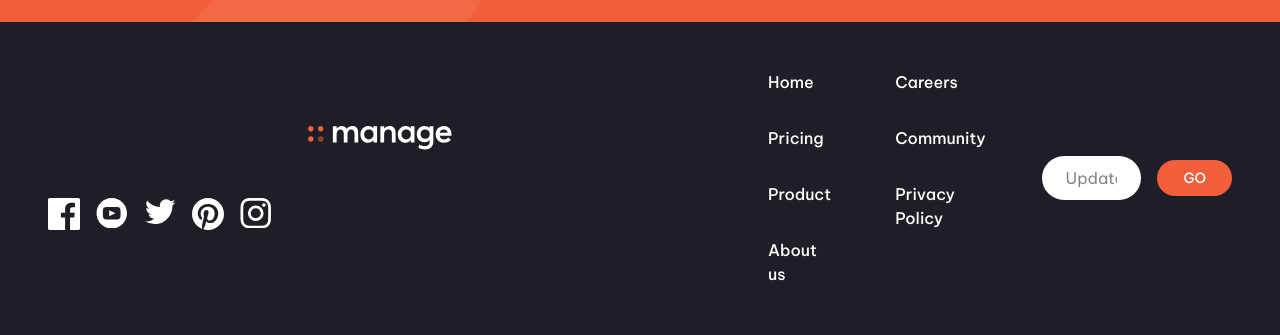
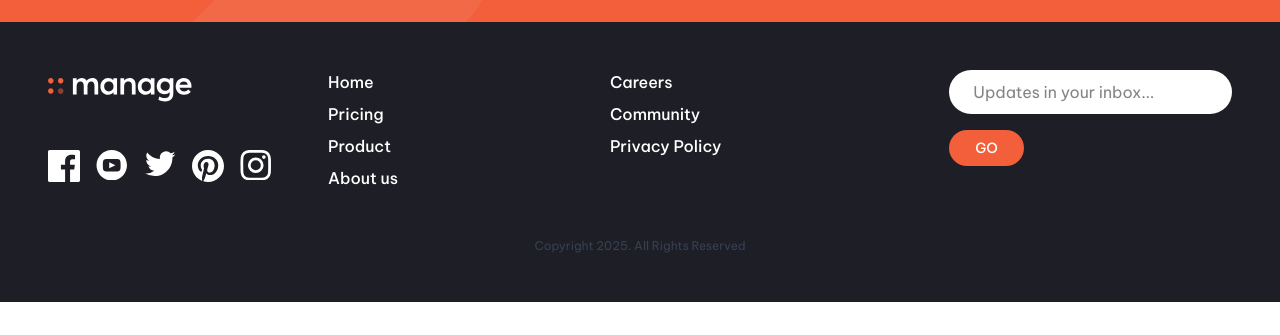
Before and after one commit to Alyssandria/FM_MANAGE, a Next.js app: page / in a window 1280 px wide. Shown: the part 2946-3281 px from the top of the page. After the commit the page ends 3248 px from the top, so only its background shows below. Built offline with nearby package versions, Linux system fonts and the light colour scheme.

Commit message:
feat: footer responsive

```diff
--- a/components/footer.tsx
+++ b/components/footer.tsx
@@ -1,4 +1,4 @@
-import { MAIN, NAVLINKS, SOCIALS } from "@/lib/constants"
+import { NAVLINKS, SOCIALS } from "@/lib/constants"
 import { Logo } from "./ui/icons/logo"
 import { NavLink } from "./ui/nav-link"
 import { Button } from "./ui/button"
@@ -7,14 +7,14 @@ export const Footer = () => {
   return (
     <footer className="bg-[#1e1e26] w-full p-6 py-12 md:p-12">
       <div className="container flex flex-col gap-12">
-        <div className="flex flex-col gap-14 md:flex-row-reverse md:justify-between">
-          <div className="flex items-center gap-4">
+        <div className="flex flex-col gap-14 lg:flex-row-reverse lg:justify-between">
+          <div className="flex items-center gap-4 md:w-1/2 lg:flex-col lg:items-start">
             <input className="w-full block py-2.5 px-6 bg-white rounded-full max-md:placeholder:text-xs max-md:text-xs" placeholder="Updates in your inbox..." />
             <Button className="text-secondary-foreground py-2.5 px-6.5 rounded-full">GO</Button>
           </div>
-          <div>
-            <nav>
-              <ul className="grid grid-flow-col grid-rows-4 place-content-center gap-y-2 gap-x-16">
+          <div className="md:mx-auto w-full">
+            <nav className="w-full">
+              <ul className="grid grid-flow-col grid-rows-4 gap-y-2 md:gap-x-10">
                 {NAVLINKS.filter(el => el.INFOOTER).map(el => (
                   <li key={el.NAME}>
                     <NavLink href={"/"} className="text-secondary-foreground">{el.CONTENT}</NavLink>
@@ -23,7 +23,7 @@ export const Footer = () => {
               </ul>
             </nav>
           </div>
-          <div className="flex flex-col items-center justify-center gap-12 w-full md:flex-col-reverse ">
+          <div className="flex flex-col items-center justify-center gap-12 w-full md:flex-col-reverse md:w-fit md:items-start">
             <div className="w-full flex items-center justify-between md:justify-start md:gap-4">
               {SOCIALS.map(el => (
                 <div className="size-8" key={el.NAME}>
```
